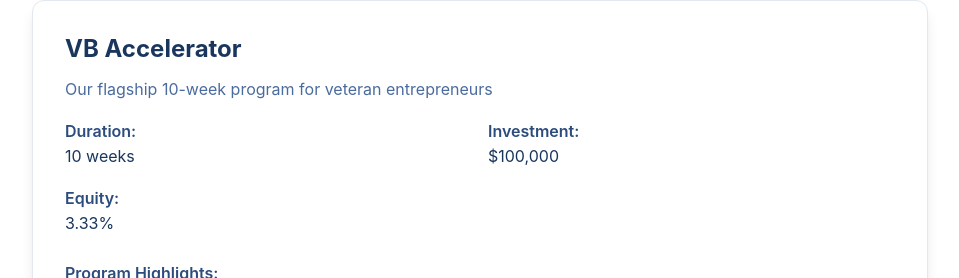
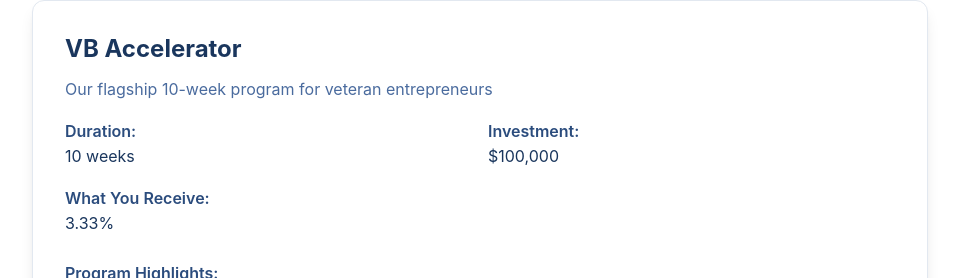
Before and after one commit to tamirSida/vb, a Next.js app: page /accelerator in a window 1280 px wide. Shown: the part 871-1149 px from the top of the page, without its empty margins (160-1119 px from the left). Built offline with nearby package versions, Linux system fonts and the light colour scheme; no server answers; the database is empty.

Commit message:
equity -> what i receive

```diff
--- a/components/AcceleratorPrograms.tsx
+++ b/components/AcceleratorPrograms.tsx
@@ -183,7 +183,7 @@ const AcceleratorPrograms: React.FC = () => {
                     <p className="text-vb-navy">{program.investment}</p>
                   </div>
                   <div>
-                    <span className="text-vb-blue font-semibold">Equity:</span>
+                    <span className="text-vb-blue font-semibold">What You Receive:</span>
                     <p className="text-vb-navy">{program.equity}</p>
                   </div>
                 </div>
@@ -324,7 +324,7 @@ const AcceleratorPrograms: React.FC = () => {
             </div>
           </div>
           <div>
-            <label className="block text-sm font-medium text-gray-300 mb-1">Equity</label>
+            <label className="block text-sm font-medium text-gray-300 mb-1">What You Receive</label>
             <input
               type="text"
               name="equity"
```
